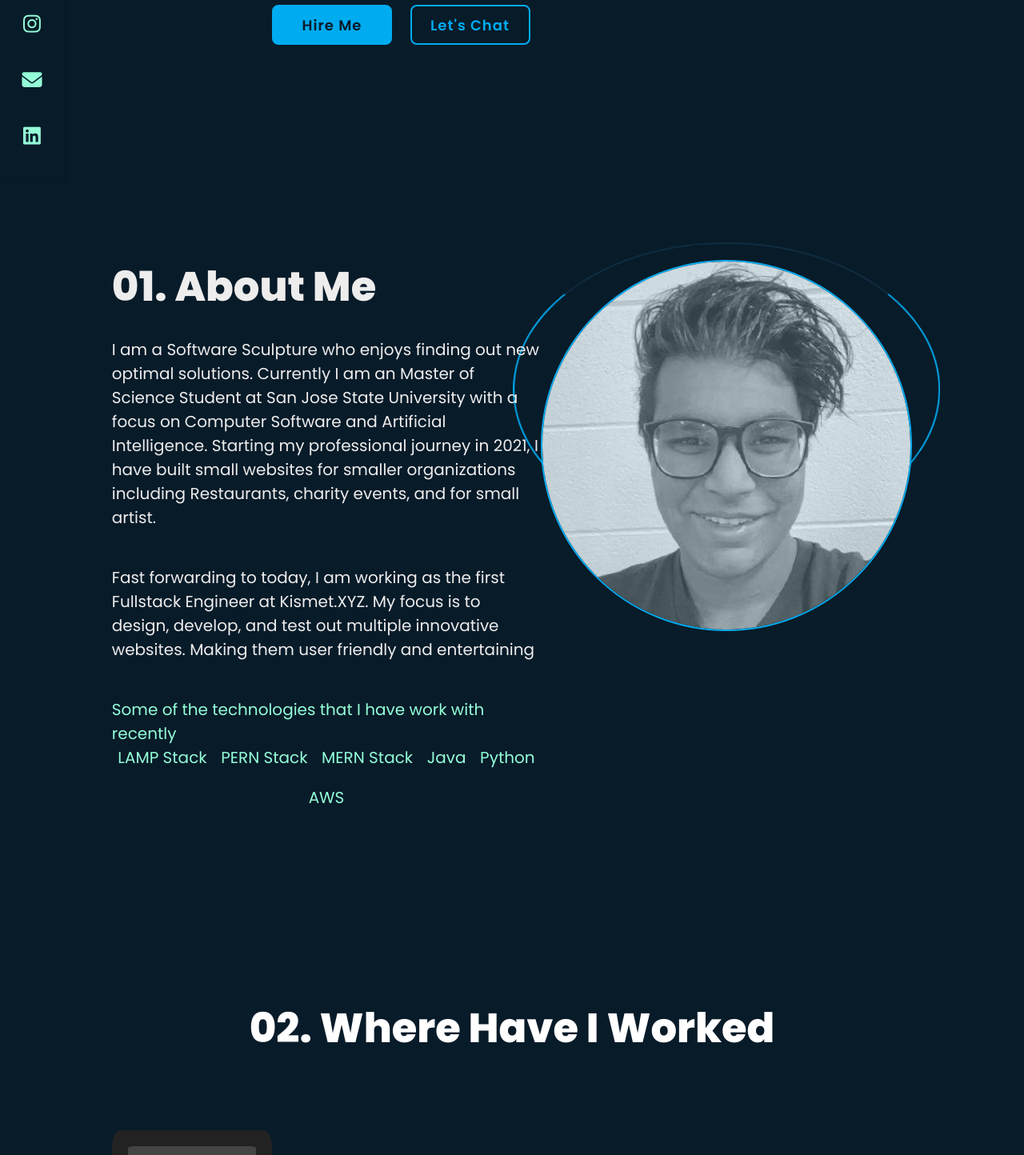
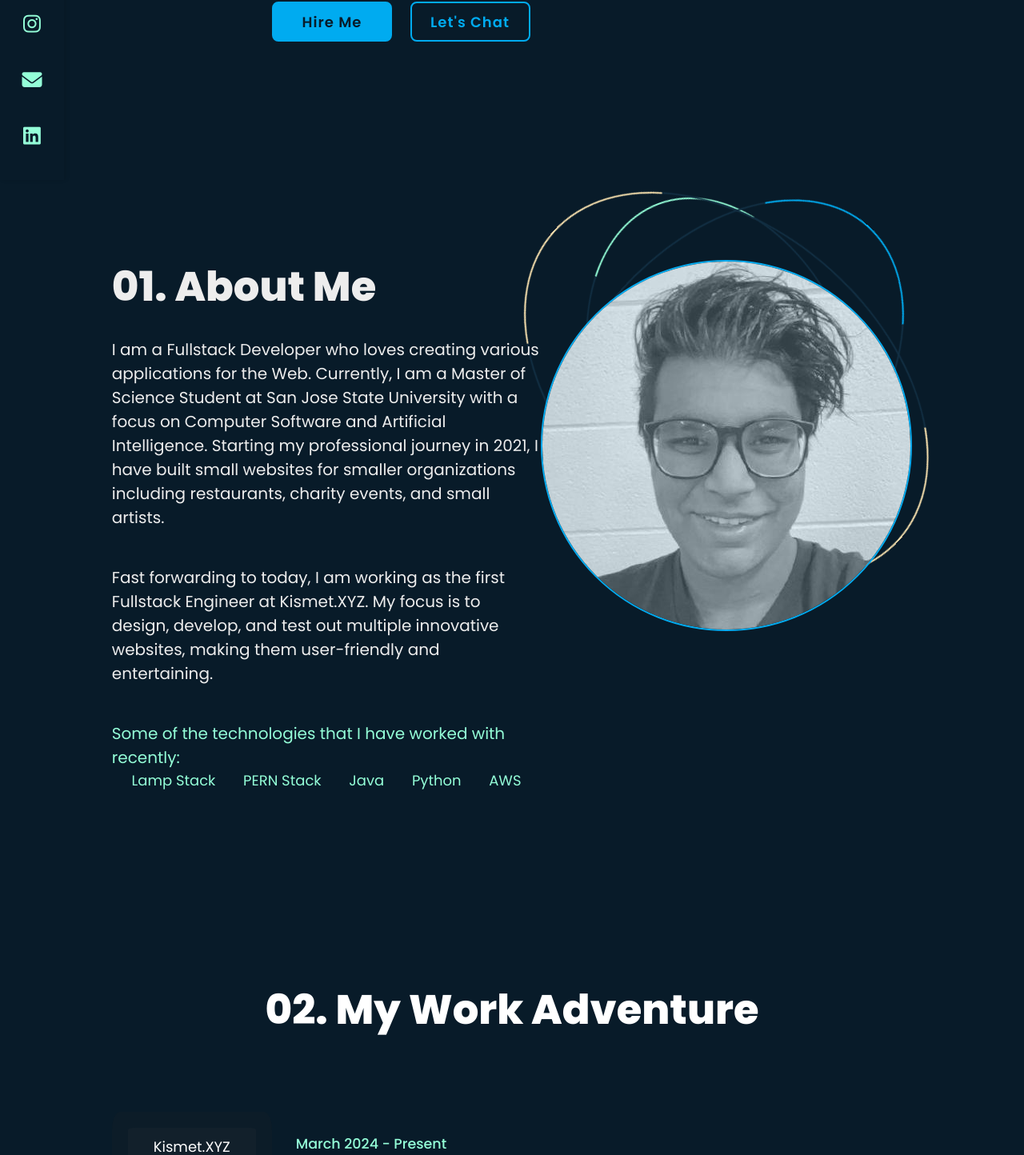
Before and after one commit to Jay-tech456/Portfolio-Site, a React (Create React App) app in the folder frontend/: page / in a window 1280 px wide. Shown: the part 575-2019 px from the top of the page at 80% size. Built offline with nearby package versions, Linux system fonts and the light colour scheme; the HTML template or start-up script is replaced by a standard one.

Commit message:
fixed the effects on the education, notable project, and about me

```diff
--- a/frontend/src/Components/About.js
+++ b/frontend/src/Components/About.js
@@ -1,37 +1,37 @@
 import React from "react";
-import "../styles/About.css"
+import "../styles/About.css";
 import profileImage from './Images/home.jpg';
+import AboutData from "../Hooks/About";
 
 export default function About() {
     return (
         <section className="About show-animate" id="About">
             <div className="about-content">
-                <h1 classname = "AboutME">01. About Me</h1>
+                <h1 className="AboutME">01. About Me</h1>
+                {AboutData.description.map((desc, index) => (
+                    <p key={index}>
+                        {desc}
+                        <span className="animate" style={{ "--i": 4 }}></span>
+                    </p>
+                ))}
                 <p>
-                    I am a Software Sculpture who enjoys finding out new optimal solutions. Currently I am an Master of Science Student at San Jose State University with a focus on Computer Software and Artificial Intelligence. Starting my professional journey in 2021, I have built small websites for smaller organizations including Restaurants, charity events, and for small artist.
+                    <span>Some of the technologies that I have worked with recently:</span>
+                    <ul className="tools">
+                        {AboutData.tools.map((tool, index) => (
+                            <li key={index}>{tool}</li>
+                        ))}
+                    </ul>
                     <span className="animate" style={{ "--i": 4 }}></span>
                 </p>
-                <p>
-                    Fast forwarding to today, I am working as the first Fullstack Engineer at Kismet.XYZ. My focus is to design, develop, and test out multiple innovative websites. Making them user friendly and entertaining
-                    <span className="animate" style={{ "--i": 4 }}></span>
-                </p>
-                <p>
-                    <span>Some of the technologies that I have work with recently</span>
-                    <ul className = "tools">
-                        <li>LAMP Stack</li>
-                        <li>PERN Stack</li>
-                        <li>MERN Stack</li>
-                        <li>Java</li>
-                        <li>Python</li>
-                        <li>AWS</li>
-                    </ul>
-          <span className="animate" style={{ "--i": 4 }}></span>
-        </p>
             </div>
-            <div className=" circle-spin profile-image">
-                <img src={profileImage} alt="profile" />
-                <span class="circle-spin"></span>
+            <div className="profile-image">
+                <div>
+                    <img src={profileImage} alt="profile" />
+                </div>
+                <span className="forward-circle-spin circle-spin-green"></span>
+                <span className="forward-circle-spin circle-spin-blue"></span>
+                <span className="forward-circle-spin circle-spin-yellow"></span>
             </div>
         </section>
-    )
+    );
 }
--- a/frontend/src/Components/Education/Education.js
+++ b/frontend/src/Components/Education/Education.js
@@ -20,7 +20,10 @@ export default function Education() {
                 <EducationContent
                   year={edu.year}
                   degree={edu.degree}
+                  institution = {edu.institution}
                   description={edu.description}
+                  coursework = {edu.coursework}
+                  extraciriculat= {edu.extracurricular}
                 />
               </div>
             ))}
--- a/frontend/src/Components/Experience.js
+++ b/frontend/src/Components/Experience.js
@@ -1,18 +1,29 @@
-import React, { useState } from "react";
+import React, { useState, useEffect } from "react";
 import "../styles/Experience.css";
 import experience from "../Hooks/Experience";
 
 export default function Experience() {
   const [currentExperience, setCurrentExperience] = useState(experience.kismet);
+  const [fade, setFade] = useState(false);
 
+        // Event Handler for react keypress
   const handleExperienceClick = (experienceKey) => {
-    setCurrentExperience(experience[experienceKey]);
+
+      // in case the end user clicks the same button twice
+    if(experience[experienceKey] === currentExperience){
+      return;
+    }
+    setFade(true);
+    setTimeout(() => {
+      setCurrentExperience(experience[experienceKey]);
+      setFade(false);
+    }, 200);
   };
 
   return (
     <div>
       <section id="Experience">
-        <h1 >02. Where Have I Worked</h1>
+        <h1>02. My Work Adventure</h1>
         <div className="experience-container">
           <div className="sidebar">
             <button onClick={() => handleExperienceClick('kismet')}>Kismet.XYZ</button>
@@ -21,7 +32,8 @@ export default function Experience() {
             <button onClick={() => handleExperienceClick('freelancer')}>Fullstack Freelancer</button>
             <button onClick={() => handleExperienceClick('ripplematch')}>RippleMatch Internship</button>
           </div>
-          <div className="content">
+          <div className={`content ${fade ? 'fade-out' : 'fade-in'}`}>
+            <h3 className="date">{currentExperience.date}</h3>
             <h2>{currentExperience.title}</h2>
             <ul className="Description">
               {currentExperience.description.map((desc, index) => (
@@ -29,7 +41,7 @@ export default function Experience() {
               ))}
             </ul>
             <h3>Technologies I have worked with:</h3>
-            <ul className = "tools">
+            <ul className="tools">
               {currentExperience.technologies.map((tech, index) => (
                 <li key={index}>{tech}</li>
               ))}
--- a/frontend/src/Components/NotableProjects/ProjectCards.js
+++ b/frontend/src/Components/NotableProjects/ProjectCards.js
@@ -1,6 +1,5 @@
 import React from 'react';
 import Card from '@mui/material/Card';
-import CardContent from '@mui/material/CardContent';
 import CardMedia from '@mui/material/CardMedia';
 import Typography from '@mui/material/Typography';
 import Link from '@mui/material/Link';
@@ -37,7 +36,7 @@ export default function ProjectCards({ image, alt, title, description, githubLin
               </IconButton>
             </Link>
             <Link href={projectLink} target="_blank" rel="noopener">
-              <IconButton aria-label="project" className="project-icon" sx={{ color: '#ccd6f6'}}>
+              <IconButton aria-label="project" className="project-icon" sx={{ color: '#ccd6f6', size:'large'}}>
                 <OpenInNewIcon />
               </IconButton>
             </Link>
@@ -46,7 +45,7 @@ export default function ProjectCards({ image, alt, title, description, githubLin
       <Card className="project-card" sx={{ backgroundColor: '#0a192f'}}>
         <CardMedia
           component="img"
-          height="400px"
+          height="410px"
           image={image}
           alt={alt}
           className="project-image"
--- /dev/null
+++ b/frontend/src/Hooks/About.js
@@ -0,0 +1,9 @@
+const About = {
+    description: [
+        "I am a Fullstack Developer who loves creating various applications for the Web. Currently, I am a Master of Science Student at San Jose State University with a focus on Computer Software and Artificial Intelligence. Starting my professional journey in 2021, I have built small websites for smaller organizations including restaurants, charity events, and small artists.",
+        "Fast forwarding to today, I am working as the first Fullstack Engineer at Kismet.XYZ. My focus is to design, develop, and test out multiple innovative websites, making them user-friendly and entertaining."
+    ],
+    tools: ["Lamp Stack", "PERN Stack", "Java", "Python", "AWS"]
+};
+
+export default About;
--- a/frontend/src/Hooks/Educational.js
+++ b/frontend/src/Hooks/Educational.js
@@ -1,24 +1,43 @@
 const educational = [
   {
+    "institution": "San Jose State University",
     "year": "Fall 2023 - Spring 2025 (Expected)",
-      "degree": " Master of Science in Engineering - San Jose State University",
-       "university": "San Jose State University",
-      "description": ""
+    "degree": "Master of Science in Engineering",
+    "coursework": [
+      "Enterprise Software Platform",
+      "Special Topics in Emerging Technologies - Cybersecurity",
+      "Systems Engineering",
+      "Engineering Analysis"
+    ]
   },
   {
+    "institution": "Udemy Bootcamp",
     "year": "Winter 2023 - Spring 2024",
-      "degree": "The Complete 2024 Web Development Bootcamp - Udemy",
-      "description": "Lorem ipsum dolor, sit amet consectetur adipisicing elit. Blanditiis dolorem harum dolorum debitis. Magni, iste! Perferendis laborum reprehenderit dolorum totam."
+    "degree": "The Complete 2024 Web Development Bootcamp",
+    "description": "Lorem ipsum dolor sit amet, consectetur adipisicing elit. Blanditiis dolorem harum dolorum debitis. Magni, iste! Perferendis laborum reprehenderit dolorum totam."
   },
   {
+    "institution": "California State University, East Bay",
     "year": "Fall 2020 - Spring 2022",
-      "degree": "Bachelor's of Science in Computer Science - California State University, East Bay",
-      "description": "Lorem ipsum dolor, sit amet consectetur adipisicing elit. Blanditiis dolorem harum dolorum debitis. Magni, iste! Perferendis laborum reprehenderit dolorum totam."
+    "degree": "Bachelor of Science in Computer Science",
+    "coursework": [
+      "Data Structures & Algorithms",
+      "Artificial Intelligence",
+      "Database Architecture",
+      "Automata & Computation",
+      "Analysis of Algorithms"
+    ]
   },
   {
+    "institution": "Chabot College",
     "year": "Fall 2017 - Spring 2020",
-      "degree": "Bachelor's of Science, Computer Science (transfer) - Chabot College",
-      "description": "Coursework in"
+    "degree": "Associate of Science in Computer Science (transfer)",
+    "coursework": [
+      "Data Structures & Algorithms",
+      "Object-Oriented Programming",
+      "Assembly Language"
+    ],
+    "extracurricular": "Lead Alto Saxophone Player for Chabot Jazz Orchestra"
   }
 ];
 
--- a/frontend/src/Hooks/Experience.js
+++ b/frontend/src/Hooks/Experience.js
@@ -1,6 +1,7 @@
 const experience = {
     kismet: {
-      title: "Fullstack Engineer March 2024 - Present",
+      title: "Fullstack Engineer",
+      date: "March 2024 - Present",
       description: [
         "Lorem ipsum dolor sit amet, consectetur adipiscing elit.",
         "Sed do eiusmod tempor incididunt ut labore et dolore magna aliqua."
@@ -16,19 +17,22 @@ const experience = {
     },
     glocal: {
       title: "Software Engineer",
-      description: [
-        "Worked on various projects to improve user experience and backend systems."
-      ],
+      date:"September 2023 - May 2024",
+      description:  [
+        "Joined Glocal on September 15, 2023, as a member of the Backend Development, DevOps, API, and the official facilitator of the Artificial Intelligence team.",
+        "Collaborated effectively with fellow software engineers to containerize the application using Docker, enhancing scalability and deployment efficiency."
+    ],
       technologies: [
-        "Node.js",
-        "Express.js",
-        "MongoDB",
+        "Java",
+        "Grails",
+        "API",
         "Docker",
-        "Kubernetes"
+        "RAG Chatbot"
       ]
     },
     infosys: {
-      title: "Associate Software Engineer Jun 2022 - Aug 2023",
+      title: "Associate Software Engineer",
+      date: "Jun 2022 - Aug 2023",
       description: [
         "Engineered various high-speed network protocols using SOAP, GraphQL, RESTful, and gRPC APIs using an efficient Java-based Object Relational Mapping (ORM) and Object-Oriented Programming (OOPS) techniques for various modern SaaS product at scale. Achieved a consistent 15% reduction in latency and enhanced scalability for modern core services integrating SQL, H2, and NoSQL databases.",
 
@@ -45,6 +49,7 @@ const experience = {
     },
     freelancer: {
       title: "Fullstack Freelancer ",
+      date:"October 2021 - May 2022",
       description: [
         "Engineered the development of highly responsive and dynamic user interfaces for web applications using ReactJS, NodeJS, JavaScript, elevating user experience and engagement metrics by 30%.",
         "Engineered and optimized numerous high-impact web applications for small enterprises, employing a versatile toolkit across REST, Microservices, Monolithic, and Full Stack architectures; achieved a 25% improvement in functionality, specifically elevating the performance of custom rendering engines."
--- a/frontend/src/styles/About.css
+++ b/frontend/src/styles/About.css
@@ -47,23 +47,42 @@ section {
     position: relative;
     z-index: 1;
 }
-
-.profile-image .circle-spin {
+.forward-circle-spin {
     position: absolute;
     top: 22%;
     left: 50%;
-    transform: translate(-50%, -50%) rotate(0);
-    width: 115%;
-    height: 50%;
+    transform: translate(-50%, -50%);
     border-radius: 100%;
     border-top: .2rem solid var(--second-bg-color);
     border-bottom: .2rem solid var(--second-bg-color);
+    z-index: 0;
+    animation: aboutSpinner linear infinite;
+}
+
+.circle-spin-blue {
+    width: 115%;
+    height: 50%;
     border-left: .2rem solid var(--main-color);
     border-right: .2rem solid var(--main-color);
-    animation: aboutSpinner 8s linear infinite;
-    z-index: 0;
+    animation-duration: 8s;
 }
 
+.circle-spin-green{
+    width: 105%;
+    height: 46%;
+    border-left: .2rem solid #94FFD8;
+    border-right: .2rem solid #94FFD8;
+    animation-duration: 3s;
+    animation-direction: reverse;
+}
+.circle-spin-yellow {
+    width: 125%;
+    height: 55%;
+    border-left: .2rem solid #F9E2AF;
+    border-right: .2rem solid #F9E2AF;
+    animation-duration: 5s;
+    animation-direction: reverse;
+}
 @keyframes aboutSpinner {
     100% {
         transform: translate(-50%, -50%) rotate(360deg);
--- a/frontend/src/styles/Experience.css
+++ b/frontend/src/styles/Experience.css
@@ -1,5 +1,31 @@
+/* Add keyframes for fade in and fade out */
+@keyframes fadeIn {
+  from {
+    opacity: 0;
+  }
+  to {
+    opacity: 1;
+  }
+}
 
+@keyframes fadeOut {
+  from {
+    opacity: 1;
+  }
+  to {
+    opacity: 0;
+  }
+}
 
+.fade-in {
+  animation: fadeIn 0.5s ease-in;
+}
+
+.fade-out {
+  animation: fadeOut 0.5s ease-out;
+}
+
+/* Existing styles */
 #Experience {
   padding: 20px;
   color: white;
@@ -29,16 +55,15 @@
 .sidebar {
   width: 200px;
   border-radius: 5%;
-  background-color: #222;
+  background-color: rgba(34, 34, 34, 0.15);
   padding: 20px;
   display: flex;
   flex-direction: column;
   gap: 30px;
-
 }
 
 .sidebar button {
-  background-color: #444;
+  background-color: rgba(74, 74, 74, 0.1);
   border-radius: 5%;
   color: #fff;
   border: none;
@@ -66,18 +91,20 @@
   margin-bottom: 10px;
 }
 
-
-h3{
-  margin-top: 2.5%;;
-  color: #94FFD8;
+li {
+  font-size: large;
 }
 
-h2{
-  color:var(--main-color)
+h3 {
+  color: #94FFD8;
+  margin-bottom: 2rem;
 }
 
+h2 {
+  color: var(--main-color);
+}
 
- .Description ul, li{
+.Description ul, li {
   list-style: none;
 }
 
@@ -88,9 +115,8 @@ h2{
   list-style: none; /* Remove default list style */
   padding: 0; /* Remove default padding */
   justify-content: space-evenly;
-  color:#94FFD8;
+  color: #94FFD8;
 }
-
 
 @media (max-width: 768px) {
   h1 {
```
Also changed, not shown: frontend/src/Components/Education/EducationContent.js (+19 -3 lines), frontend/src/styles/Education.css (+23 -2 lines), frontend/src/styles/NotableProjects.css (+3 -7 lines). Lines whose indentation alone changed are shown as unchanged.
